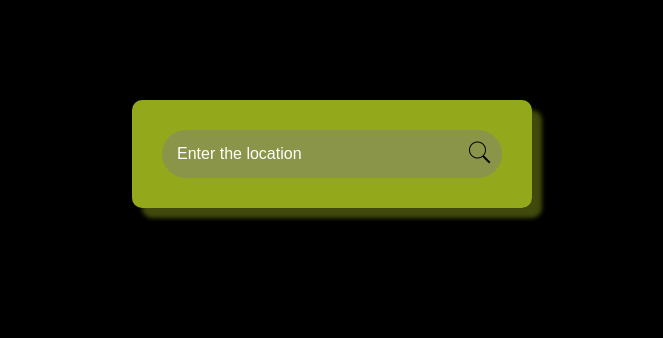
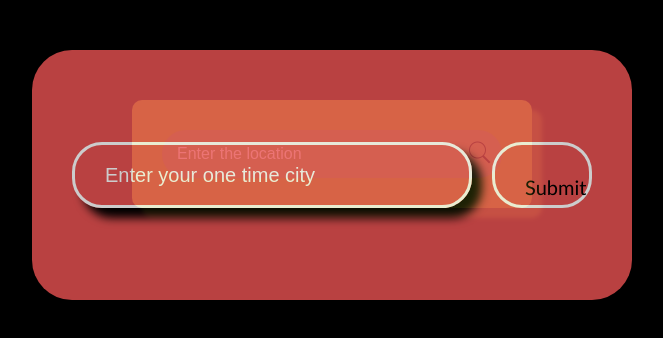
Before and after one commit to ashokabbhattaraii/Weather_App, a plain HTML site: page index.html in a window 1280 px wide. Shown: the whole page, without its empty margins (308-971 px from the left). Drawn offline with Linux system fonts and the light colour scheme.

Commit message:
Final_Weather_App_Complete

```diff
--- a/index.html
+++ b/index.html
@@ -24,6 +24,10 @@
           <p class="Wind">Wind</p>
         </div>
       </div>
+      <div class="default-city-field">
+        <input type="text" placeholder="Enter your one time city" id="one-time-city">
+        <button id="submitBtn-city">Submit</button>
+      </div>
     </div>
     <script>
       const apiKey = "38904589b66b4495b423918a8d548344";
@@ -33,6 +37,35 @@
       const searchFiled = document.querySelector("#input-Field");
       const searchBtn = document.querySelector("#search-icon");
 var errorMessage = document.querySelector('.error-message');
+
+
+
+
+const oneTimeCity = document.querySelector('#one-time-city');
+let submitBtncity = document.querySelector('#submitBtn-city')
+
+submitBtncity.addEventListener('click', ()=>{
+    localStorage.setItem('oneTimeCity',oneTimeCity.value);
+
+    // add window reload here
+    window.location.reload();
+    document.querySelector('.default-city-field').style.display='none'
+})
+window.addEventListener('load',()=>{
+     let oneTimeCity = localStorage.getItem('oneTimeCity')
+        console.log("city loaded"+oneTimeCity)
+        if(!oneTimeCity)
+        {
+            document.querySelector('.default-city-field').style.display="flex"
+            document.querySelector('.data').style.display='none'
+
+
+        }else{
+            document.querySelector('.default-city-field').style.display="none"
+            checkWeather(oneTimeCity)
+
+        }
+})
       async function checkWeather(city) {
         try{
         const response = await fetch(apiUrl + city + `&appid=${apiKey}`);
@@ -63,9 +96,7 @@ var errorMessage = document.querySelector('.error-message');
      checkWeather(searchFiled.value);
      document.querySelector(".data").style.display = "flex";
       });
-      window.addEventListener("load", () => {
-        document.querySelector(".data").style.display = "none";
-      });
+
       window.addEventListener("keydown", (event) => {
         if (event.key == "Enter") {
           if (searchFiled.value == "") {
@@ -77,7 +108,9 @@ var errorMessage = document.querySelector('.error-message');
 
           }
         }
+
       });
+
     </script>
   </body>
 </html>
--- a/style.css
+++ b/style.css
@@ -15,6 +15,7 @@ body{
     margin: 100px auto;
     border-radius: 10px;
     box-shadow: 10px 10px 4px rgba(210, 240, 38, 0.311);
+    position: relative;
 
 }
 .container:hover{
@@ -99,3 +100,51 @@ input::placeholder{
 .wind-logo{
     margin-left: 80px;
 }
+
+.default-city-field{
+    position: absolute;
+    z-index: 1000;
+    background-color: rgb(232, 82, 82);
+    padding: 40px;
+    height:250px;
+    align-content: center;
+    align-self: center;
+    top: -50px;
+    opacity: 0.8;
+    border-radius: 40px;
+    width: 600px;
+    left: -100px;
+    display: flex;
+    text-align: center;
+
+
+}
+
+.default-city-field input{
+height: 50px;
+flex: 1;
+background-color: transparent;
+border: 3px solid white;
+outline: none;
+border-radius: 30px;
+padding: 30px;
+align-self: center;
+color: white;
+font-size: 20px;
+box-shadow: 10px 10px 10px black;
+
+}
+.default-city-field button{
+    width: 100px;
+    height: 50px;
+    align-self: center;
+    margin-left: 20px;
+    border-radius: 30px;
+    padding: 30px;
+    background-color: transparent;
+    font-family: 'Gill Sans', 'Gill Sans MT', Calibri, 'Trebuchet MS', sans-serif;
+    font-size: 20px;
+    text-align: center;
+    border: 3px solid white;
+
+}
```
